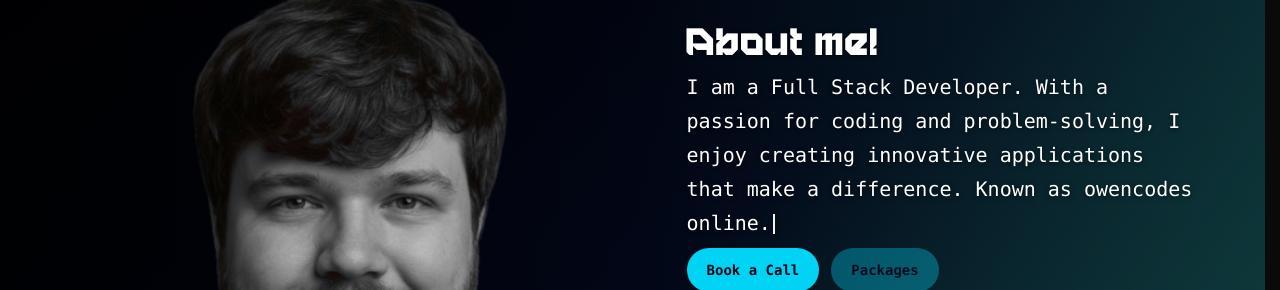
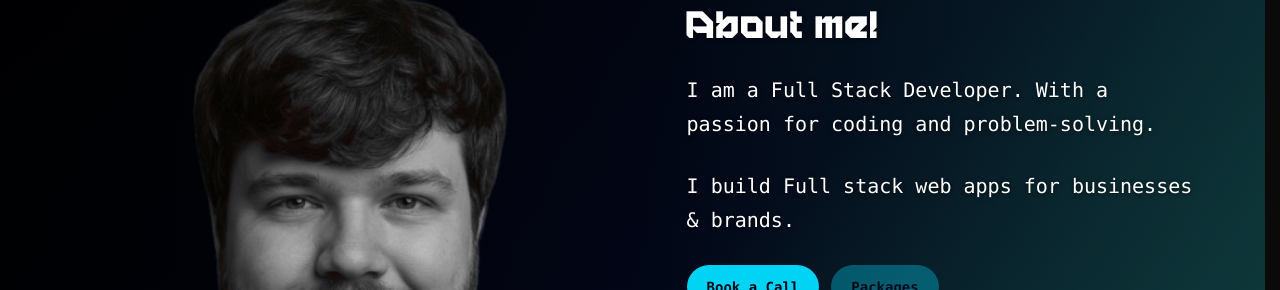
Before and after one commit to owenbcoding/owencodes-nextjs, a Next.js app: page / in a window 1280 px wide. Shown: the part 228-518 px from the top of the page. Built offline with nearby package versions, Linux system fonts and the light colour scheme; no server answers.

Commit message:
feat: update home page description and add additional information about services

```diff
--- a/src/app/page.tsx
+++ b/src/app/page.tsx
@@ -123,13 +123,12 @@ export default function Home() {
                   About me!
                 </h2>
                 <p
-                  className="theme-body text-lg leading-relaxed whitespace-pre-line md:text-xl"
-                  style={{ minHeight: 160, overflow: "hidden" }}
+                  className="theme-body text-lg leading-relaxedwhitespace-pre-l ine md:text-xl mt-5 mb-5"
                 >
-                  I am a Full Stack Developer. With a passion for coding and problem-solving, I enjoy creating innovative applications that make a difference.{" "}
-                  <TypewriterText text="Known as owencodes online." />
+                  I am a Full Stack Developer. With a passion for coding and problem-solving.
+
                 </p>
-
+                <p className="theme-body text-lg leading-relaxedwhitespace-pre-l ine md:text-xl mb-5">I build Full stack web apps for businesses & brands.</p>
                 <div className="flex flex-col gap-4 sm:flex-row sm:gap-3">
                   <div className="flex flex-col items-center">
                     <Link
```
